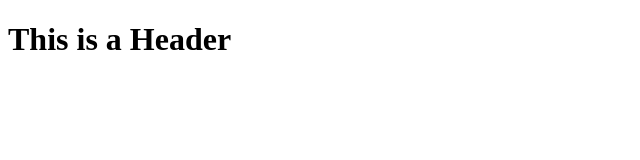
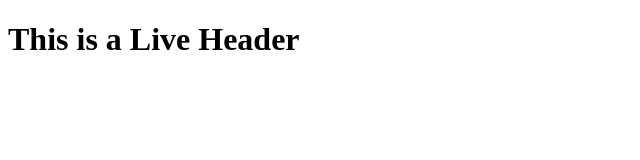
Before and after one commit to SilverBits1001/git-test, a website: page index.html in a window 1280 px wide. Shown: the whole page, without its empty margins (0-640 px from the left). Drawn offline with Linux system fonts and the light colour scheme.

Commit message:
using NPM

```diff
--- a/index.html
+++ b/index.html
@@ -1,6 +1,6 @@
 <!DOCTYPE html>
 <html>
         <body>
-            <h1>This is a Header</h1>
+            <h1>This is a Live Header</h1>
         </body>
 </html>
```
Also changed, not shown: package.json (added, +24 -0 lines), 2 other files.
